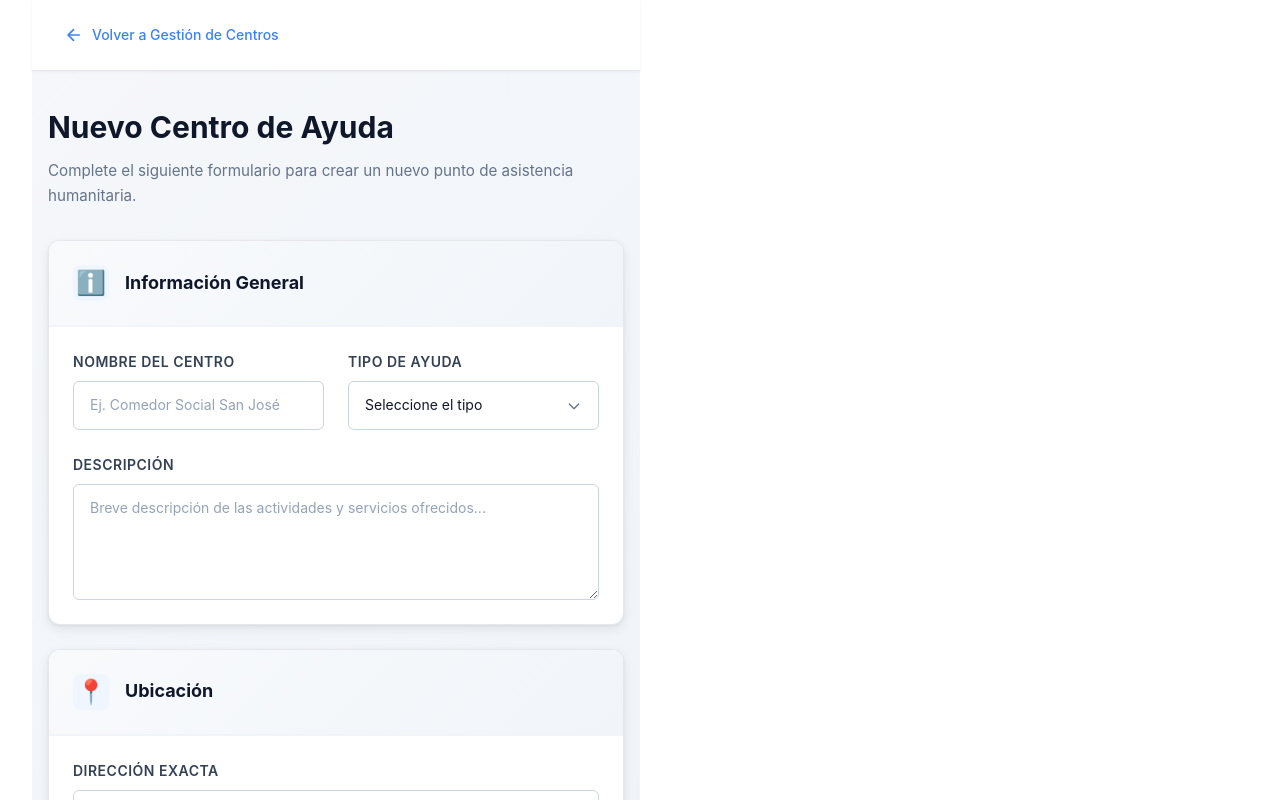
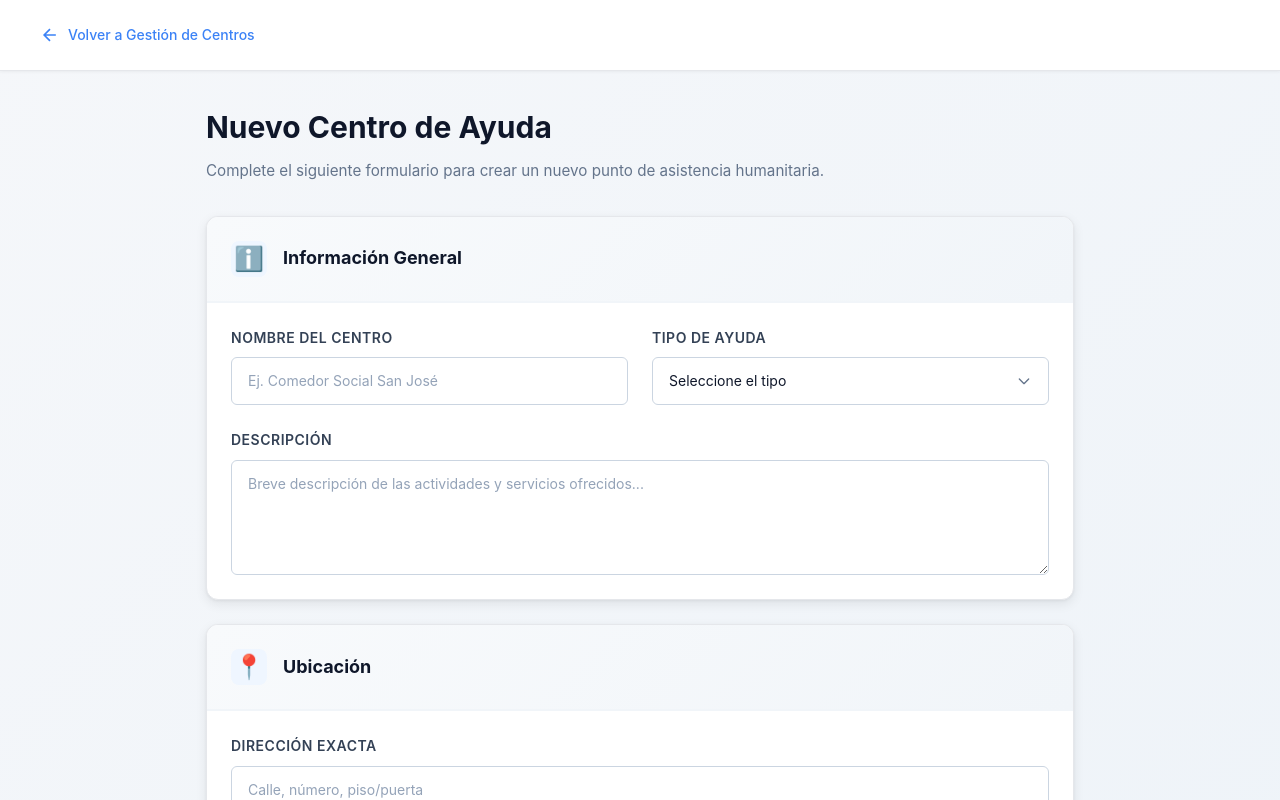
Before and after one commit to ComfyPenguin/Forget-me-now, a Vue app in the folder frontend/RemmyAdmin/: page /CreateCenter in a window 1280 px wide. Shown: the top 800 px of the page. Built offline with nearby package versions, Linux system fonts and the light colour scheme; the HTML template or start-up script is replaced by a standard one.

Commit message:
Create center centrat

```diff
--- a/frontend/RemmyAdmin/src/App.vue
+++ b/frontend/RemmyAdmin/src/App.vue
@@ -1,9 +1,5 @@
 <script setup lang="ts">
-import { computed, onMounted, ref } from 'vue'
-import { useRouter, useRoute } from 'vue-router'
-
-const router = useRouter()
-const route = useRoute()
+import {onMounted, ref } from 'vue'
 
 const isLoading = ref(true)           // ← importante para evitar flash de contenido
 
@@ -21,7 +17,6 @@ onMounted(async () => {
 </script>
 
 <template>
-  <div class="app-container">
     <!-- Mientras verificamos auth (muy rápido, pero evita contenido parpadeante) -->
     <div v-if="isLoading" class="loading-screen">
       <div class="spinner"></div>
@@ -29,16 +24,40 @@ onMounted(async () => {
     </div>
 
     <!-- Contenido real de la app (solo se muestra cuando ya sabemos si está logueado o no) -->
-    <div v-else>
-      <router-view />
-    </div>
-  </div>
+    <div v-else class="app-wrapper">
+  <router-view />
+</div>
 </template>
 <style scoped>
-.app-container {
-  min-height: 100vh;
+/* Asegura que TODO el viewport esté disponible (muy importante) */
+html, body, #app {
+  height: 100%;
+  margin: 0;
+  padding: 0;
+  width: 100%;
 }
 
+.app-wrapper {
+  width: 100%;
+  height: 100%;
+  margin: 0;
+  padding: 0;
+  box-sizing: border-box;
+  display: flex;
+  flex-direction: column;
+}
+
+/* Contenedor que envuelve router-view (crece automáticamente) */
+.main-content {
+  flex: 1 1 auto;              /* ← esto hace que crezca y ocupe todo el espacio sobrante */
+  width: 100%;
+  min-height: 100%;            /* opcional pero útil en algunos navegadores */
+  margin: 0;
+  padding: 0;
+  box-sizing: border-box;
+}
+
+/* Loading (lo que ya tenías, sin cambios) */
 .loading-screen {
   height: 100vh;
   display: flex;
@@ -46,6 +65,7 @@ onMounted(async () => {
   align-items: center;
   justify-content: center;
   background: #f8f9fa;
+  width: 100%;                 /* ← asegúrate también aquí */
 }
 
 .spinner {
--- a/frontend/RemmyAdmin/src/router/index.ts
+++ b/frontend/RemmyAdmin/src/router/index.ts
@@ -10,7 +10,7 @@ const router = createRouter({
     {
       path: '/login',
       name: 'login',
-      component: LoginView,
+      component:LoginView,
     },
     {
       path: '/GestionPanel',
--- a/frontend/RemmyAdmin/src/styles/form.css
+++ b/frontend/RemmyAdmin/src/styles/form.css
@@ -237,12 +237,18 @@
 /* === NEW CENTER VIEW STYLES === */
 .new-center-container {
   min-height: 100vh;
+  width: 100vw;
+  margin-left: calc(-50vw + 50%);
   background: linear-gradient(135deg, #f5f7fa 0%, #e8f0f7 100%);
   display: flex;
   flex-direction: column;
+  box-sizing: border-box;
+  overflow-x: hidden;
 }
 
 .header {
+  width: 100vw;
+  margin-left: calc(-50vw + 50%);
   background: var(--background);
   border-bottom: 1px solid #e5e7eb;
   padding: 1rem 2rem;
@@ -250,6 +256,8 @@
   position: sticky;
   top: 0;
   z-index: 10;
+  box-sizing: border-box;
+  overflow-x: hidden;
 }
 
 .header-content {
@@ -358,11 +366,15 @@
 }
 
 .footer {
+  width: 100vw;
+  margin-left: calc(-50vw + 50%);
   background: var(--background);
   border-top: 1px solid #e5e7eb;
   padding: 1.5rem;
   text-align: center;
   margin-top: auto;
+  box-sizing: border-box;
+  overflow-x: hidden;
 }
 
 .footer-text {
--- a/frontend/RemmyAdmin/src/views/NewCenterView.vue
+++ b/frontend/RemmyAdmin/src/views/NewCenterView.vue
@@ -33,11 +33,17 @@ const handleCancel = () => {
 </script>
 
 <template>
+  <div class="new-center-outer-wrapper">
     <div class="new-center-container">
       <!-- Header -->
       <div class="header">
         <div class="header-content">
-        <BackButton label="Volver a Gestión de Centros" @click="handleCancel" />
+          <button class="back-button" @click="handleCancel">
+            <svg width="20" height="20" viewBox="0 0 24 24" fill="none" stroke="currentColor" stroke-width="2">
+              <path d="M19 12H5M12 19l-7-7 7-7"/>
+            </svg>
+            Volver a Gestión de Centros
+          </button>
         </div>
       </div>
 
@@ -88,8 +94,21 @@ const handleCancel = () => {
         <p class="footer-text">© 2024 Gestión Solidaria. Sistema de Registro Humanitario.</p>
       </div>
     </div>
+  </div>
 </template>
 
 <style lang="scss" scoped>
 @import '../styles/form.css';
+
+.new-center-outer-wrapper {
+  position: fixed;
+  top: 0;
+  left: 0;
+  right: 0;
+  bottom: 0;
+  width: 100vw;
+  height: 100vh;
+  overflow: auto;
+  z-index: 100;
+}
 </style>
--- a/frontend/RemmyAdmin/src/views/loginView.vue
+++ b/frontend/RemmyAdmin/src/views/loginView.vue
@@ -22,10 +22,11 @@ import LoginForm from "@/components/login/loginForm.vue";
 .loginContainer {
   display: flex;
   height: calc(100vh - 64px);
-  width: 100vw;                    /* ← change to 100vw (viewport width) */
+  width: 100vw;
   background-color: #f3f4f6;
-  margin-left: calc(-50vw + 50%);  /* ← add this to offset any padding */
+  margin-left: calc(-50vw + 50%);
 }
+
 
 .left {
   flex: 1;
```
Lines whose indentation alone changed are shown as unchanged.
